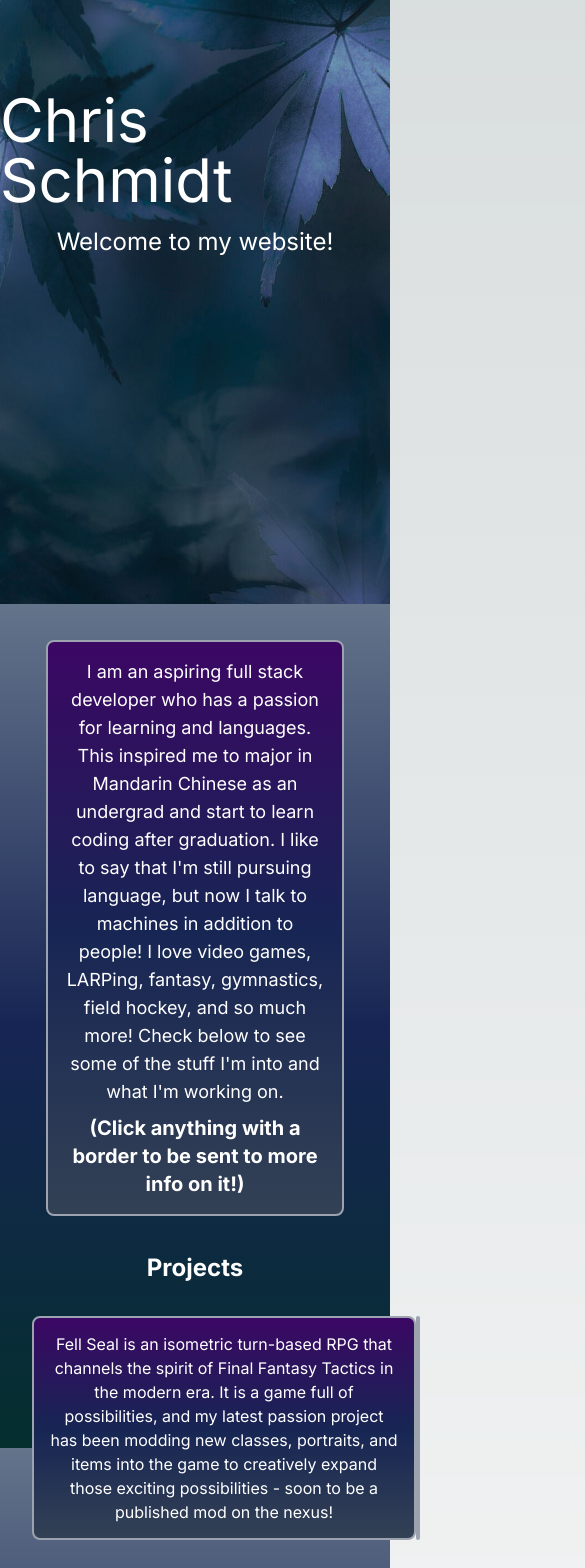
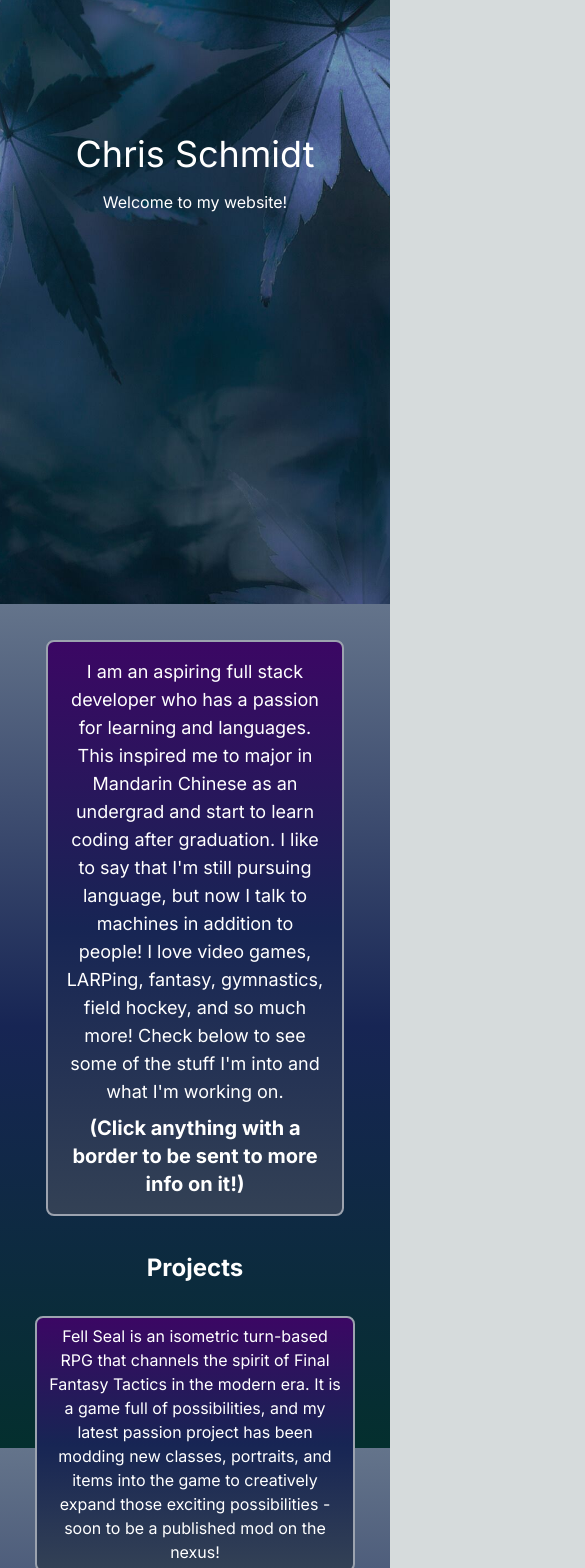
Before and after one commit to GamingViking/cschmidt, a Next.js app: page / in a window 390 px wide. Shown: the part 240-1808 px from the top of the page, 585 px wide, since content can reach past the window. Built offline with nearby package versions, Linux system fonts and the light colour scheme.

Commit message:
Implemented responsive design elements for mobile deployment

```diff
--- a/src/app/components/Content.tsx
+++ b/src/app/components/Content.tsx
@@ -10,7 +10,7 @@ const Content = (ContentProps) => {
     return(
         <div>
             <Link href={ContentProps.link} rel="noopener noreferrer" target="_blank">
-                <div className="flex items-center bg-gradient-to-t from-slate-700 via-blue-950 to-purple-950 h-56 w-96 bg-fixed rounded-lg border-gray-400 border-2 p-4 transition-transform duration-300 ease-out transform hover:scale-105">
+                <div className="flex items-center bg-gradient-to-t from-slate-700 via-blue-950 to-purple-950 sm:h-56 h-64 w-80 sm:w-96 bg-fixed rounded-lg border-gray-400 border-2 sm:p-4 p-2 transition-transform duration-300 ease-out transform hover:scale-105">
                         <div className="text-white text-center">{ContentProps.text}</div>
                 </div>
             </Link>
--- a/src/app/components/ContentImage.tsx
+++ b/src/app/components/ContentImage.tsx
@@ -11,7 +11,7 @@ const ContentImage = (ContentImageProps) => {
     return(
         <div>
             <Link href={ContentImageProps.link} rel="noopener noreferrer" target="_blank">
-                <img src={ContentImageProps.image} alt={ContentImageProps.alt} className="bg-gradient-to-t from-slate-700 via-blue-950 to-purple-950 h-56 w-96 bg-fixed rounded-lg border-gray-400 border-2 transition-transform duration-300 ease-out transform hover:scale-105" />
+                <img src={ContentImageProps.image} alt={ContentImageProps.alt} className="bg-gradient-to-t from-slate-700 via-blue-950 to-purple-950 sm:h-56 h-64 sm:w-96 w-80 bg-fixed rounded-lg border-gray-400 border-2 transition-transform duration-300 ease-out transform hover:scale-105" />
             </Link>
         </div>
     );
--- a/src/app/components/HeroImage.tsx
+++ b/src/app/components/HeroImage.tsx
@@ -7,8 +7,8 @@ const HeroImage = () => {
         <div className="relative w-full h-screen bg-slate-500">
             <img className="absolute w-full h-full object-cover" src={LeafPicture_compressed.src} alt="vibrant fantasy landscape backdrop" />
             <div className="absolute flex flex-col justify-center items-center inset-0 text-white">
-                <h1 className="text-6xl">Chris Schmidt</h1>
-                <p className="text-2xl p-4">Welcome to my website!</p>
+                <h1 className="md:text-6xl text-4xl">Chris Schmidt</h1>
+                <p className="md:text-2xl text-base p-4">Welcome to my website!</p>
             </div>
         </div>
     )
--- a/src/app/page.tsx
+++ b/src/app/page.tsx
@@ -7,7 +7,6 @@ import SectionTitle from "./components/SectionTitle";
 import SuperheroWebsiteImage from "../../public/images/SuperheroWebsiteImage_compressed.png";
 import BattleshipGame from  "../../public/images/BattleshipGame.png";
 import Interest from "./components/Interest";
-import { Inter } from "next/font/google";
 
 export default function Home() {
   return (
@@ -18,20 +17,20 @@ export default function Home() {
       <div className="bg-gradient-to-b from-slate-500 via-blue-950 to-teal-950 bg-fixed p-4 border-solid">
         <About/>
         <SectionTitle text="Projects" />
-        <div className="flex flex-row justify-evenly p-4">
+        <div className="flex md:flex-row flex-col md:justify-evenly items-center p-4">
           <Content text="Fell Seal is an isometric turn-based RPG that channels the spirit of Final Fantasy Tactics in the modern era. It is a game full of possibilities, and my latest passion project has been modding new classes, portraits, and items into the game to creatively expand those exciting possibilities - soon to be a published mod on the nexus!" link={"https://github.com/GamingViking/FellSealClasses"} />
           <ContentImage image={FellSealCoverImage_compressed.src} link="https://www.6eyesstudio.com/fell-seal-arbiter-s-mark" alt="Fell Seal: Arbiter's Mark Cover Image" />
         </div>
-        <div className="flex flex-row justify-evenly p-4">
+        <div className="flex md:flex-row flex-col md:justify-evenly items-center p-4">
           <ContentImage image={SuperheroWebsiteImage.src} link="https://superherosearch.vercel.app/" alt="Superhero Website Image" />
           <Content text="I really enjoy working in the front end and wanted to gain some practice calling on a publicaly accessible API. To that end, I created a website which lets you fetch data on superheroes and villains from a database. It is built with Next.js, Typescript and Tailwind and is hosted on Vercel." link="https://github.com/GamingViking/superheroes?tab=readme-ov-file" />
         </div>
-        <div className="flex flex-row justify-evenly p-4">
+        <div className="flex md:flex-row flex-col md:justify-evenly items-center p-4">
           <Content text="I wanted to practice implementing functions and classes while having a little fun, and so I made battleship in C#! This modular game comes with many tweakable settings including grid size, enableing cheats, and different voices for your opponent! Download the game from my github and play in your own terminal!" link="https://github.com/GamingViking/CSharpBattleship" />
           <ContentImage image={BattleshipGame.src} link="https://github.com/GamingViking/CSharpBattleship" alt="C# Battleship game in the terminal" />
         </div>
         <SectionTitle text="What am I..." />
-        <div className="flex flex-row justify-evenly p-4">
+       <div className="flex lg:flex-row flex-col lg:justify-evenly items-center p-4">
           <div className="flex flex-col">
             <div className="text-white text-xl font-bold text-center mb-2">Playing Now</div>
             <Interest name="Valheim" link="https://www.valheimgame.com/" />
@@ -58,7 +57,7 @@ export default function Home() {
           </div>
         </div>
         <div className="text-white text-center p-4">Thank you for taking the time to browse my site - I hope you found something you liked! Feel free to reach out to me: cmschmidt12345@gmail.com</div>
-        <div className="flex flex-row justify-evenly p-4">
+        <div className="flex lg:flex-row flex-col lg:justify-evenly items-center p-4">
           <Interest name="This Site" link="https://github.com/GamingViking/cschmidt" />
           <Interest name="Github" link="https://github.com/GamingViking" />
           <Interest name="My Email: A History" link="https://www.youtube.com/watch?v=_JNGI1dI-e8" />
--- a/tailwind.config.js
+++ b/tailwind.config.js
@@ -6,6 +6,14 @@ module.exports = {
     './src/app/**/*.{js,ts,jsx,tsx,mdx}',
   ],
   theme: {
+    screens: {
+      "xs": "400px",
+      "sm": "640px",
+      "md": "768px",
+      "lg": "810px",
+      "xl": "1280px",
+      "2xl": "1536px",
+    },
     extend: {
       backgroundImage: {
         'gradient-radial': 'radial-gradient(var(--tw-gradient-stops))',
```
